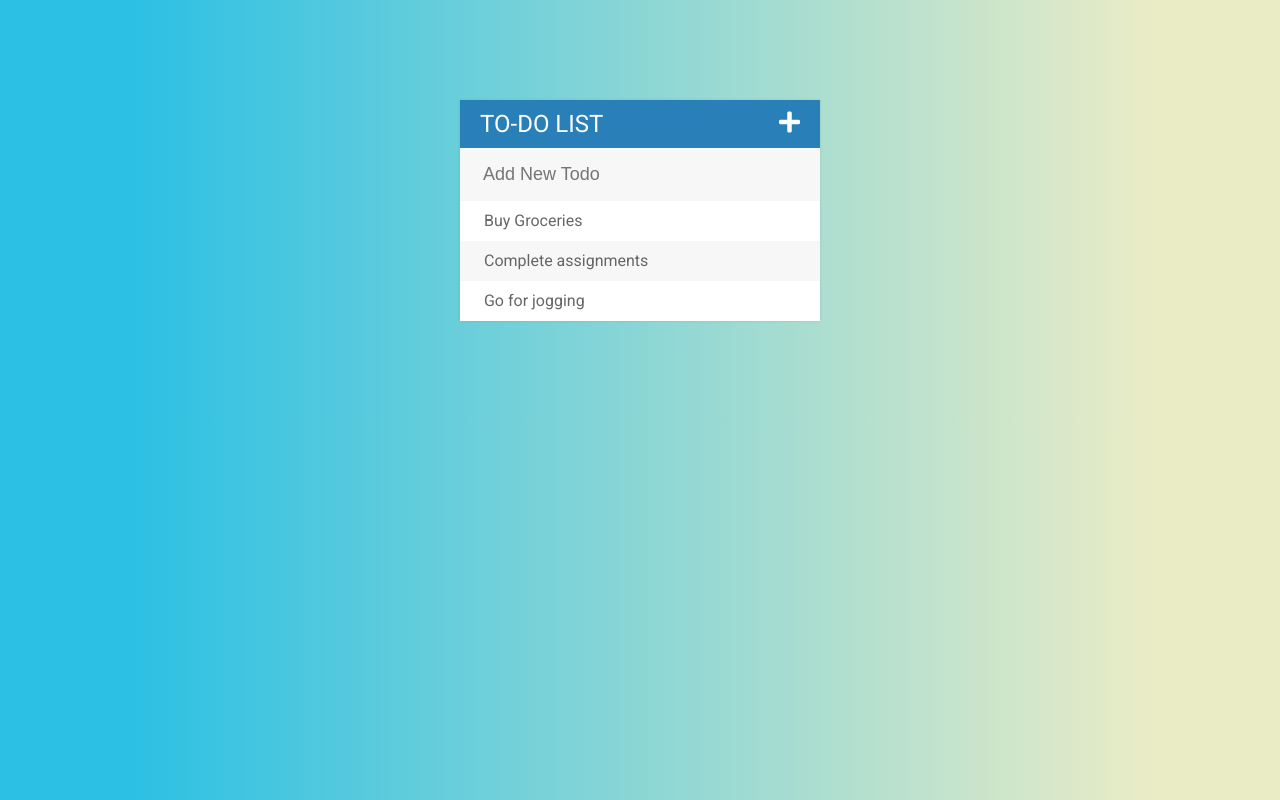
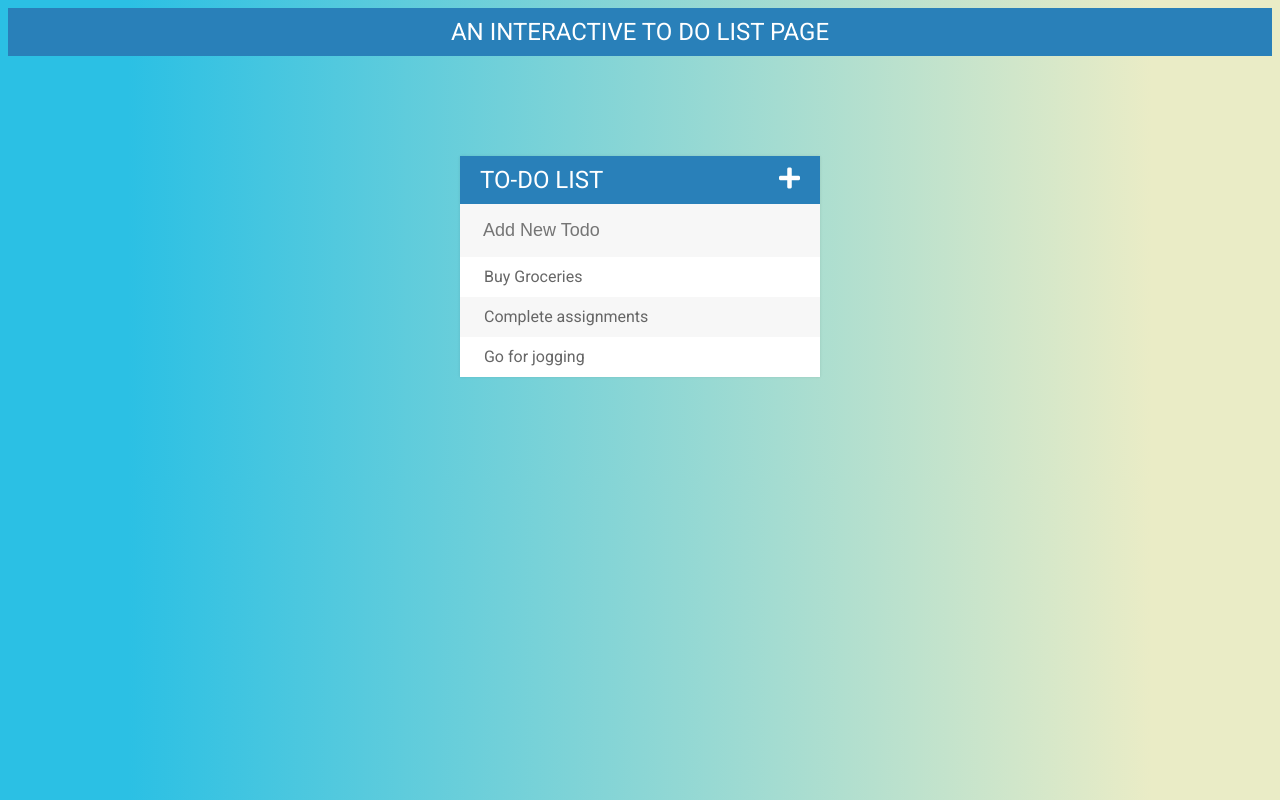
Before and after one commit to ayushhagarwal/TO-DO-List-Application, a plain HTML site: page index.html in a window 1280 px wide. Drawn offline with Linux system fonts and the light colour scheme.

Commit message:
improvements commit

```diff
--- a/assets/css/todos.css
+++ b/assets/css/todos.css
@@ -83,3 +83,7 @@ input:focus{
 	color: gray;
 	text-decoration: line-through;
 }
+.top-section
+{
+	text-align: center;
+}
--- a/index.html
+++ b/index.html
@@ -8,6 +8,9 @@
 	<script type="text/javascript" src="assets/js/lib/jquery-3.4.1.min.js"></script>
 </head>
 <body>
+	<div class="top-section">
+		<h1>An interactive to do list page</h1>
+	</div>
 <div id="container">
 	<h1>TO-DO LIST <span id="toggle-form"><i class="fa fa-plus"></i></span></h1>
 	<input type="text" placeholder="Add New Todo">
```
